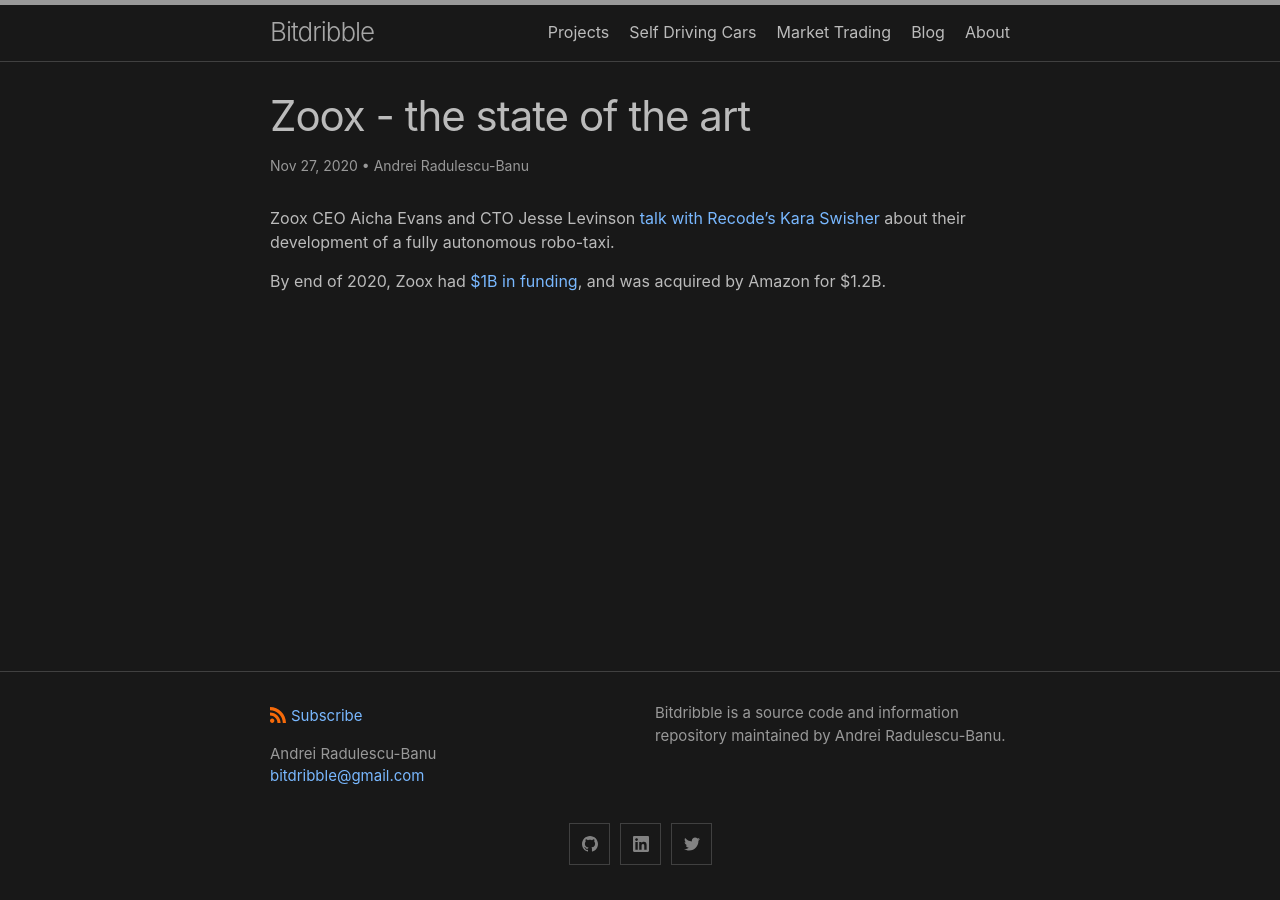
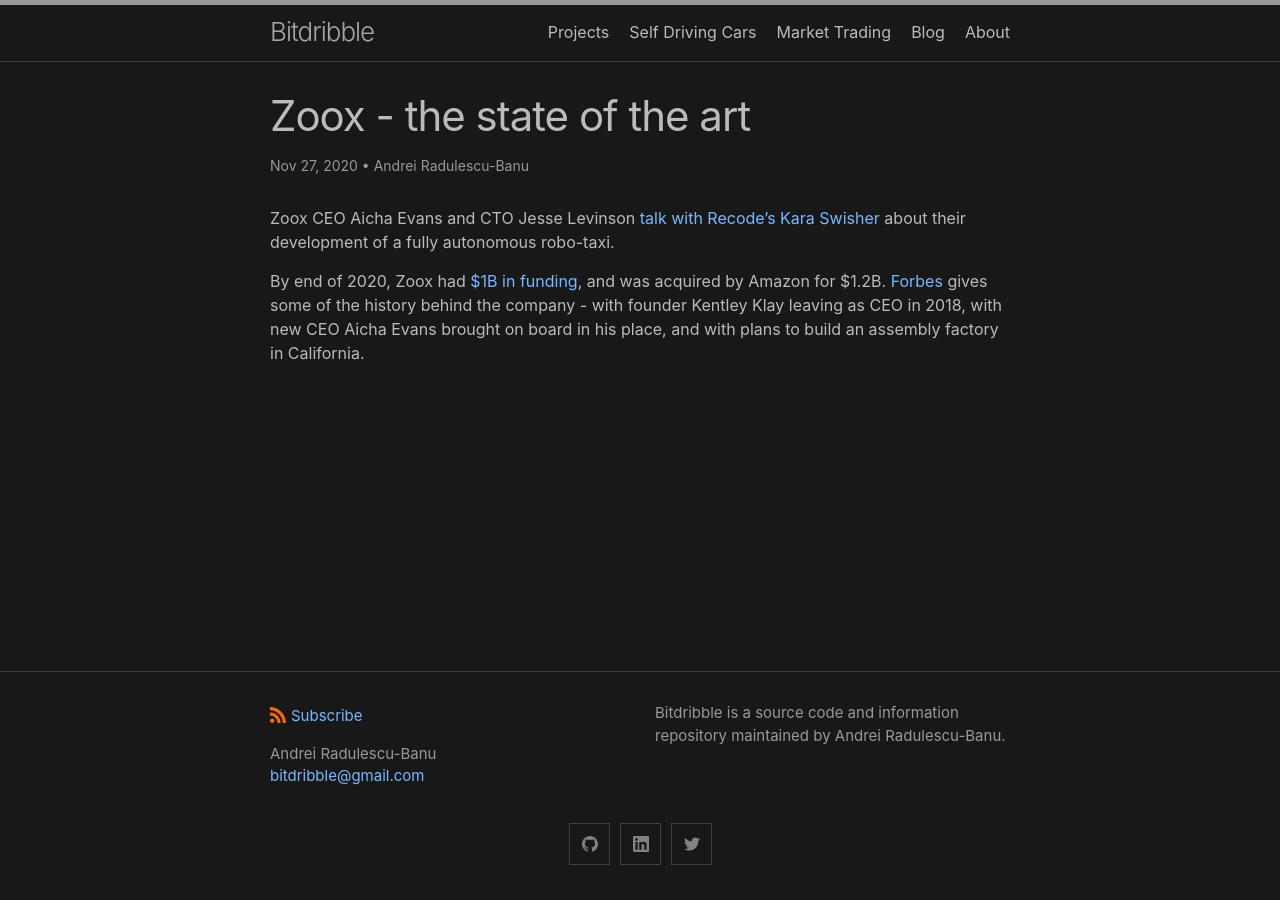
Before and after one commit to analytiq-hub/sigagent.github.io, a Jekyll site: the page built from _posts/2020-11-27-zoox.md, in a window 1280 px wide. Built offline with Jekyll 4.4.1, drawn with Linux system fonts in a browser that asks for light colours.

Commit message:
*** empty log message ***

```diff
--- a/_posts/2020-11-27-zoox.md
+++ b/_posts/2020-11-27-zoox.md
@@ -7,4 +7,4 @@ author:
 ---
 Zoox CEO Aicha Evans and CTO Jesse Levinson [talk with Recode's Kara Swisher](https://podcasts.apple.com/us/podcast/aicha-evans-jesse-levinson-self-driving-taxis-will/id1011668648?i=1000467611902) about their development of a fully autonomous robo-taxi.
 
-By end of 2020, Zoox had [$1B in funding](https://www.crunchbase.com/organization/zoox), and was acquired by Amazon for $1.2B.
+By end of 2020, Zoox had [$1B in funding](https://www.crunchbase.com/organization/zoox), and was acquired by Amazon for $1.2B. [Forbes](https://www.forbes.com/sites/alanohnsman/2020/11/22/now-an-amazon-company-zoox-is-ready-to-dial-up-its-robotaxi-push/?sh=236466243b0e) gives some of the history behind the company - with founder Kentley Klay leaving as CEO in 2018, with new CEO Aicha Evans brought on board in his place, and with plans to build an assembly factory in California.
```
